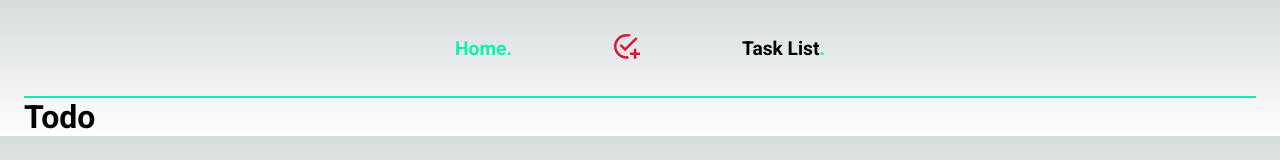
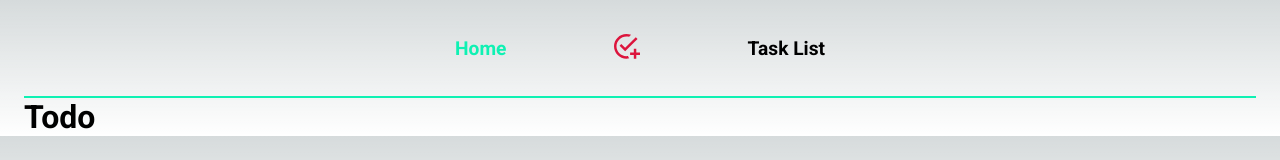
Before and after one commit to soysergiogonza/todo, a Next.js app: page / in a window 1280 px wide. Shown: the top 160 px of the page. Built offline with nearby package versions, Linux system fonts and the light colour scheme.

Commit message:
[FIX] modify interface for NavItem

```diff
--- a/interfaces/interfaces.ts
+++ b/interfaces/interfaces.ts
@@ -1,6 +1,6 @@
 import {JSX} from 'react';
 
 export interface NavItem {
+	children: JSX.Element | JSX.Element[] | string;
 	url: string;
-	children?: JSX.Element;
 }
--- a/src/components/Header/Header.tsx
+++ b/src/components/Header/Header.tsx
@@ -6,13 +6,13 @@ const Header = () => {
 		<header className="header">
 			<nav className="nav">
 				<ul className="menu">
-					<NavItem url="/">Home<span>.</span></NavItem>
+					<NavItem url="/">Home</NavItem>
 					<NavItem url="/">
 						<picture className="logo">
 							<img src="/logo.svg" alt=""/>
 						</picture>
 					</NavItem>
-					<NavItem url="/tasklist">Task List<span>.</span></NavItem>
+					<NavItem url="/tasklist">Task List</NavItem>
 				</ul>
 			</nav>
 		</header>
--- a/src/components/NavItem/NavItem.tsx
+++ b/src/components/NavItem/NavItem.tsx
@@ -3,8 +3,9 @@
 import {usePathname} from 'next/navigation';
 import Link from 'next/link';
 import {NavItem} from '../../../interfaces/interfaces';
+import {JSX} from 'react';
 
-const NavItem = ({url, children}: NavItem) => {
+const NavItem = ({url, children}: NavItem): JSX.Element => {
 	const pathname = usePathname() === url;
 	return (
 		<li className={`nav-item ${pathname ? 'active' : ''}`}>
```
